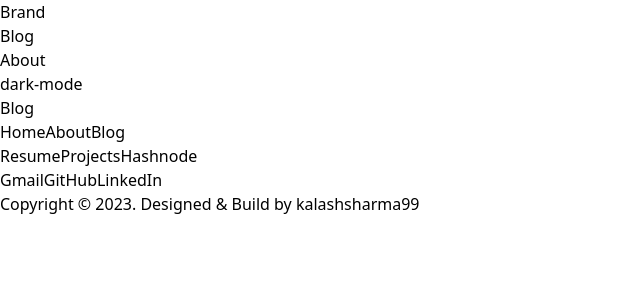
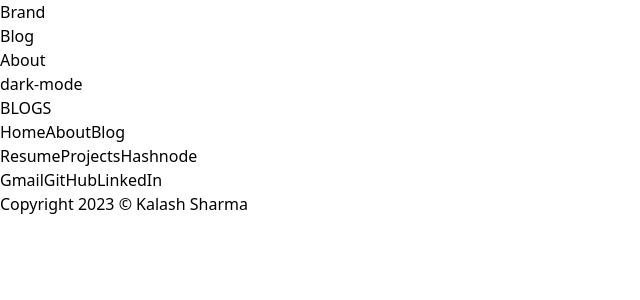
Before and after one commit to k99sharma/portfolio-react, a React (Vite) app: page /blog in a window 1280 px wide. Shown: the top 300 px of the page, without its empty margins (0-640 px from the left). Built offline with nearby package versions, Linux system fonts and the light colour scheme.

Commit message:
fix: copyright text 2

```diff
--- a/src/components/Footer/Footer.tsx
+++ b/src/components/Footer/Footer.tsx
@@ -85,8 +85,7 @@ export default function Footer() {
       </div>
 
       <div className="footer__copyright text-sm">
-        Copyright © {new Date().getFullYear()}. Designed & Build by
-        kalashsharma99
+        Copyright {new Date().getFullYear()} © Kalash Sharma
       </div>
     </div>
   );
--- a/src/pages/Blog.tsx
+++ b/src/pages/Blog.tsx
@@ -1,8 +1,8 @@
 // blog page
-export default function Blog(){
-    return(
-        <div className="blog">
-            Blog
-        </div>
-    )
+export default function Blog() {
+  return (
+    <div className="blog">
+      <div className="blog__header font-bold">BLOGS</div>
+    </div>
+  );
 }
```
